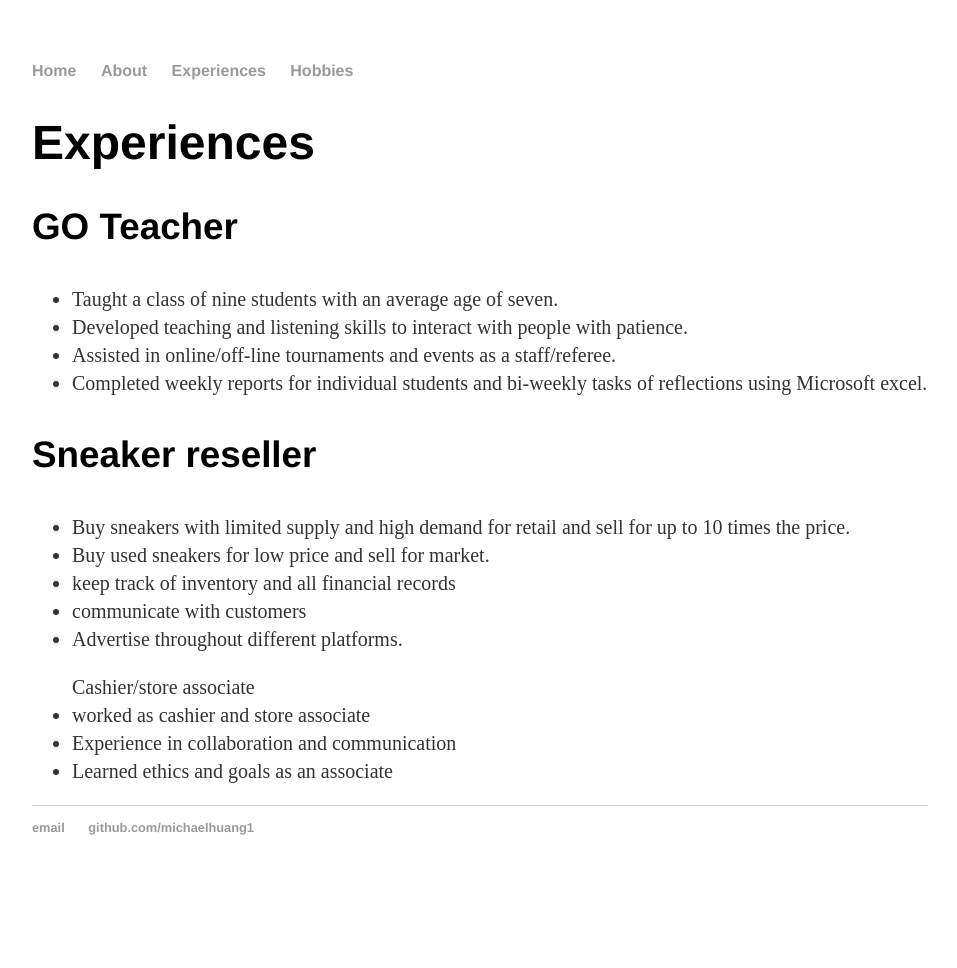
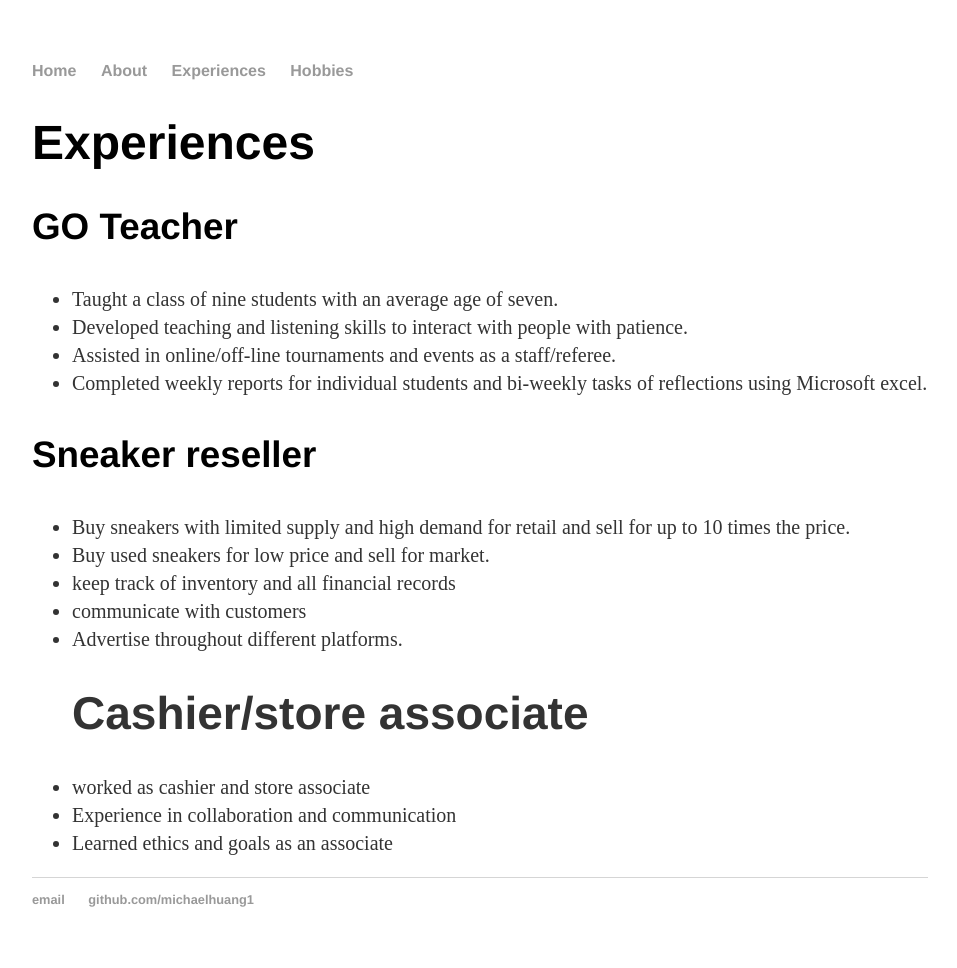
Before and after one commit to michaelhuang1/michaelhuang1.github.io, a Jekyll site: the page built from experiences/index.html, in a window 1280 px wide. Shown: the whole page, without its empty margins (160-1117 px from the left). Built offline with Jekyll 4.4.1, drawn with Linux system fonts in a browser that asks for light colours; before the commit the page ends 900 px from its top, so only the background shows below that.

Commit message:
Update index.html

```diff
--- a/experiences/index.html
+++ b/experiences/index.html
@@ -28,9 +28,11 @@ ul {
 	<li>communicate with customers</li>
 	<li>Advertise throughout different platforms.</li>
 </ul>
-<ul
+<ul>
 <h3>Cashier/store associate </h3>
 	<li>worked as cashier and store associate</li>
 	<li>Experience in collaboration and communication</li>
 	<li>Learned ethics and goals as an associate</li>
+
 </ul>
+</ul>
```
